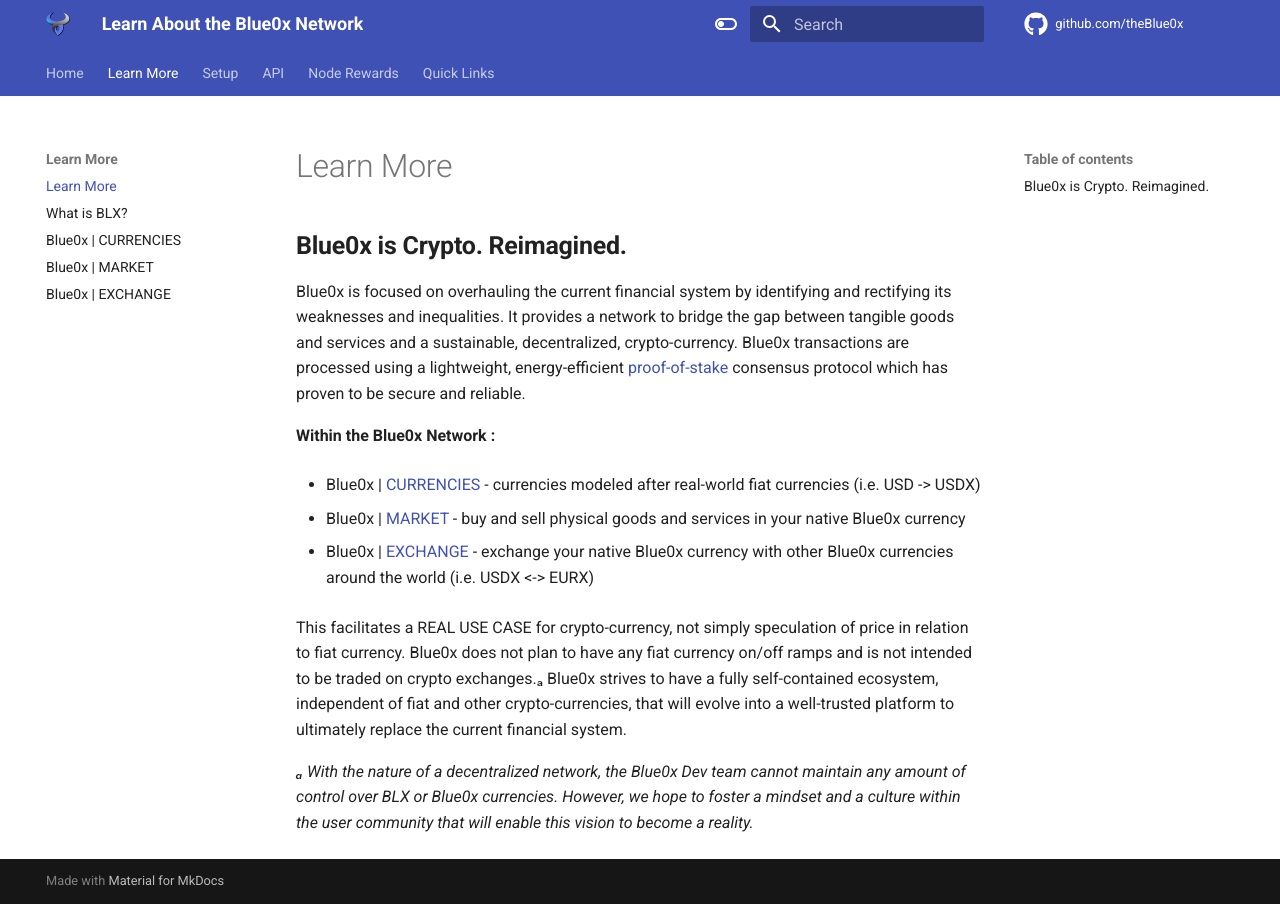
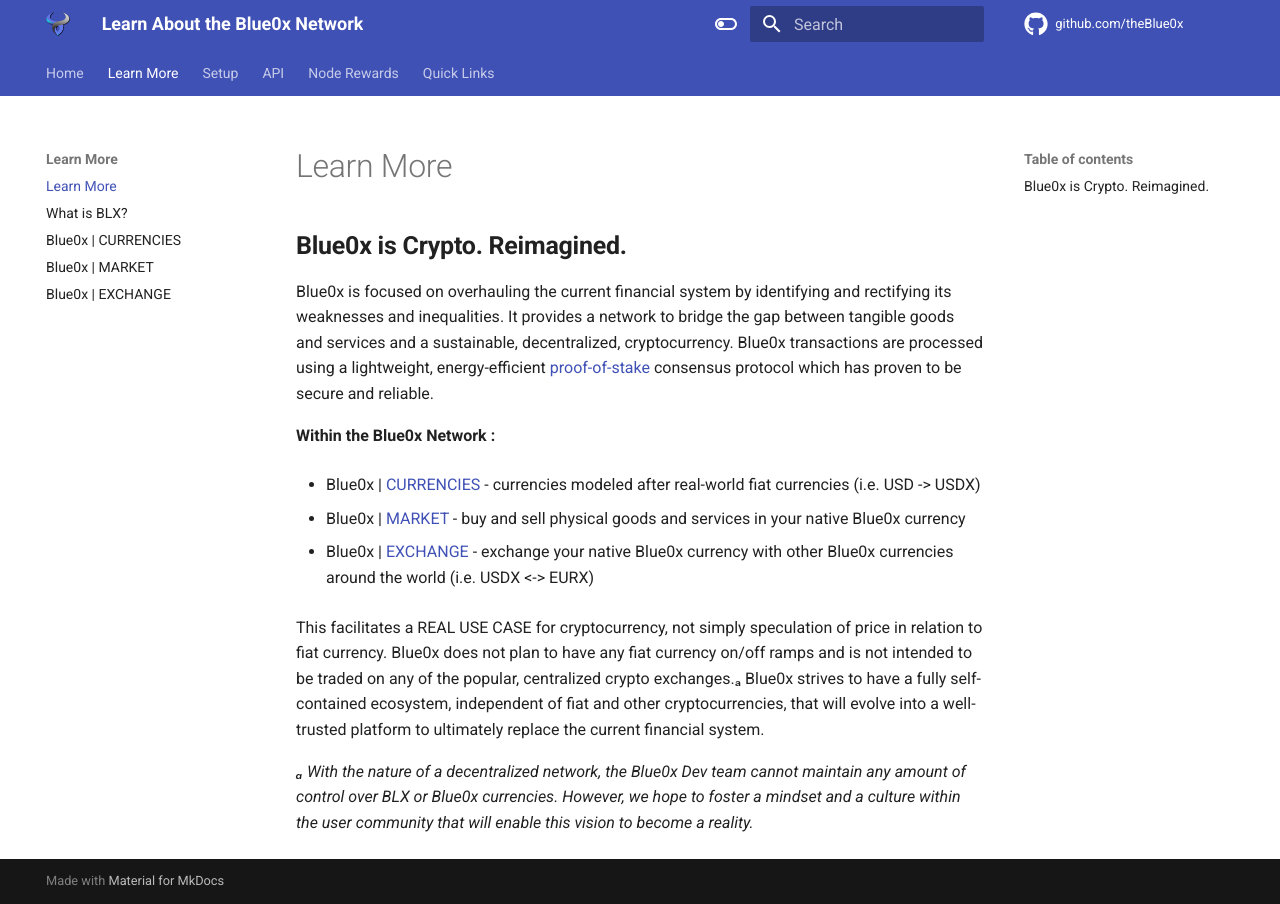
Before and after one commit to theBlue0x/docs, an MkDocs documentation site: the page built from docs/learn_more/index.md, in a window 1280 px wide. Built offline with MkDocs 1.6.1 and Material for MkDocs 9.7.7, drawn with Linux system fonts in a browser that asks for light colours.

Commit message:
Update index.md

```diff
--- a/docs/learn_more/index.md
+++ b/docs/learn_more/index.md
@@ -1,6 +1,6 @@
 ## **Blue0x is Crypto. Reimagined.** ##
 
-Blue0x is focused on overhauling the current financial system by identifying and rectifying its weaknesses and inequalities.  It provides a network to bridge the gap between tangible goods and services and a sustainable, decentralized, crypto-currency. Blue0x transactions are processed using a lightweight, energy-efficient [proof-of-stake](https://en.wikipedia.org/wiki/Proof_of_stake) consensus protocol which has proven to be secure and reliable.
+Blue0x is focused on overhauling the current financial system by identifying and rectifying its weaknesses and inequalities.  It provides a network to bridge the gap between tangible goods and services and a sustainable, decentralized, cryptocurrency. Blue0x transactions are processed using a lightweight, energy-efficient [proof-of-stake](https://en.wikipedia.org/wiki/Proof_of_stake) consensus protocol which has proven to be secure and reliable.
 
 
 **Within the Blue0x Network :**
@@ -11,7 +11,7 @@
 
 * Blue0x | [EXCHANGE](exchange.md) - exchange your native Blue0x currency with other Blue0x currencies around the world (i.e. USDX <-> EURX)
 
-This facilitates a REAL USE CASE for crypto-currency, not simply speculation of price in relation to fiat currency.  Blue0x does not plan to have any fiat currency on/off ramps and is not intended to be traded on crypto exchanges.ₐ   Blue0x strives to have a fully self-contained ecosystem, independent of fiat and other crypto-currencies, that will evolve into a well-trusted platform to ultimately replace the current financial system.
+This facilitates a REAL USE CASE for cryptocurrency, not simply speculation of price in relation to fiat currency.  Blue0x does not plan to have any fiat currency on/off ramps and is not intended to be traded on any of the popular, centralized crypto exchanges.ₐ   Blue0x strives to have a fully self-contained ecosystem, independent of fiat and other cryptocurrencies, that will evolve into a well-trusted platform to ultimately replace the current financial system.
 
 
 *ₐ With the nature of a decentralized network, the Blue0x Dev team cannot maintain any amount of control over BLX or Blue0x currencies.  However, we hope to foster a mindset and a culture within the user community that will enable this vision to become a reality.*
```
